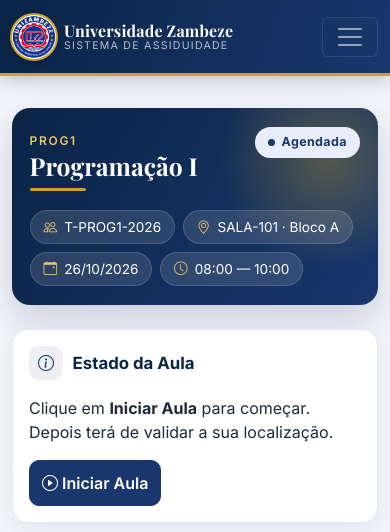
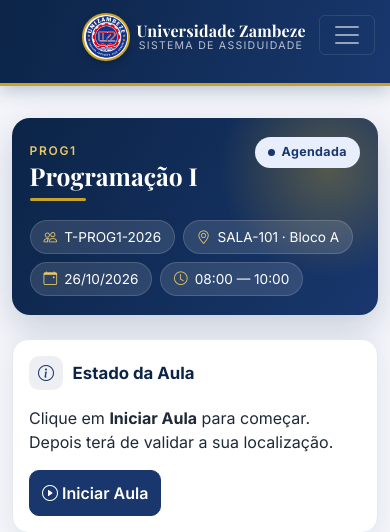
Before and after one commit to wtfruivinn/sistema-assiduidade, a Django app: page /aula/64/ in a window 390 px wide. Shown: the top 532 px of the page. Run offline with Django 5.2, Linux system fonts and the light colour scheme; a user stored in the database is signed in; data comes from the database, SQL or seed files in the repository; both versions use the stored data as it was after the commit; data that the repository does not hold is empty; some libraries are stand-ins or nearby versions.

Commit message:
Corrigir logotipo no mobile e melhorar estilos

```diff
--- a/sistema/static/css/estilo.css
+++ b/sistema/static/css/estilo.css
@@ -29,7 +29,7 @@
     --bs-body-font-family: 'Inter', 'Segoe UI', system-ui, -apple-system, sans-serif;
 }
 
-/* Transição suave entre páginas (browsers que suportam) */
+/* Transição suave entre páginas */
 @view-transition {
     navigation: auto;
 }
@@ -729,7 +729,9 @@ main > *:nth-child(n+6) { animation-delay: .3s; }
     }
 }
 
-/* Logótipo oficial */
+/* ------------------------------------------------------------
+   Logótipo Oficial
+   ------------------------------------------------------------ */
 .navbar-uz .logo-navbar {
     height: 44px;
     width: 44px;
@@ -749,3 +751,25 @@ main > *:nth-child(n+6) { animation-delay: .3s; }
     box-shadow: 0 0 0 4px var(--uz-dourado), 0 12px 30px rgba(0, 0, 0, .35);
     margin-bottom: 1.4rem;
 }
+
+/* ------------------------------------------------------------
+   AJUSTE DO LOGÓTIPO NO TELEMÓVEL (CENTRALIZADO)
+   ------------------------------------------------------------ */
+@media (max-width: 991.98px) {
+    .navbar-uz .navbar-brand {
+        flex-direction: row;
+        justify-content: center;
+        width: 100%;
+        margin-bottom: 10px;
+    }
+
+    .navbar-uz .marca {
+        text-align: center;
+    }
+
+    .navbar-uz .navbar-toggler {
+        position: absolute;
+        right: 15px;
+        top: 15px;
+    }
+}
--- a/sistema/templates/sistema/base.html
+++ b/sistema/templates/sistema/base.html
@@ -29,30 +29,24 @@
 </head>
 <body class="{% block body_class %}{% endblock %}">
 
-<!-- Brasão (provisório). Para usar o logótipo oficial, troque este símbolo. -->
-<svg width="0" height="0" style="position:absolute" aria-hidden="true">
-    <symbol id="uz-brasao" viewBox="0 0 48 48">
-        <path d="M24 3 6 9v14c0 11 7.5 18.5 18 22 10.5-3.5 18-11 18-22V9L24 3z"
-              fill="currentColor" fill-opacity=".14" stroke="currentColor" stroke-width="2" stroke-linejoin="round"/>
-        <path d="M12 17c4-1.5 8-1.5 12 1 4-2.5 8-2.5 12-1v16c-4-1.5-8-1.5-12 1-4-2.5-8-2.5-12-1z"
-              fill="none" stroke="currentColor" stroke-width="2" stroke-linejoin="round"/>
-        <path d="M24 18v16" stroke="currentColor" stroke-width="2"/>
-    </symbol>
-</svg>
-
 <!-- Barra de navegação -->
 <nav class="navbar navbar-expand-lg navbar-dark navbar-uz sticky-top">
     <div class="container">
-        <a class="navbar-brand d-flex align-items-center gap-2" href="/">
+
+        <!-- Logótipo: Centralizado no mobile, à esquerda no PC -->
+        <a class="navbar-brand d-flex align-items-center gap-2 mx-auto mx-lg-0" href="/">
             <img src="{% static 'img/logo-uz.png' %}" class="logo-navbar" alt="Universidade Zambeze" width="44" height="44">
-            <span class="marca">
+            <span class="marca text-center text-lg-start">
                 <strong>Universidade Zambeze</strong>
                 <small>Sistema de Assiduidade</small>
             </span>
         </a>
-        <button class="navbar-toggler" type="button" data-bs-toggle="collapse" data-bs-target="#menuPrincipal" aria-label="Abrir menu">
+
+        <!-- Botão hamburger: Empurrado para a direita no mobile -->
+        <button class="navbar-toggler ms-auto" type="button" data-bs-toggle="collapse" data-bs-target="#menuPrincipal" aria-label="Abrir menu">
             <span class="navbar-toggler-icon"></span>
         </button>
+
         <div class="collapse navbar-collapse" id="menuPrincipal">
             <ul class="navbar-nav ms-auto align-items-lg-center gap-lg-2">
                 {% if user.is_authenticated %}
@@ -121,7 +115,7 @@
 <!-- Bootstrap JS -->
 <script src="https://cdn.jsdelivr.net/npm/bootstrap@5.3.0/dist/js/bootstrap.bundle.min.js"></script>
 
-<!-- Números dos cartões a "contar" até ao valor (só números inteiros) -->
+<!-- Números dos cartões a "contar" até ao valor -->
 <script>
 (function () {
     if (window.matchMedia('(prefers-reduced-motion: reduce)').matches) return;
```
Also changed, not shown: db.sqlite3.
